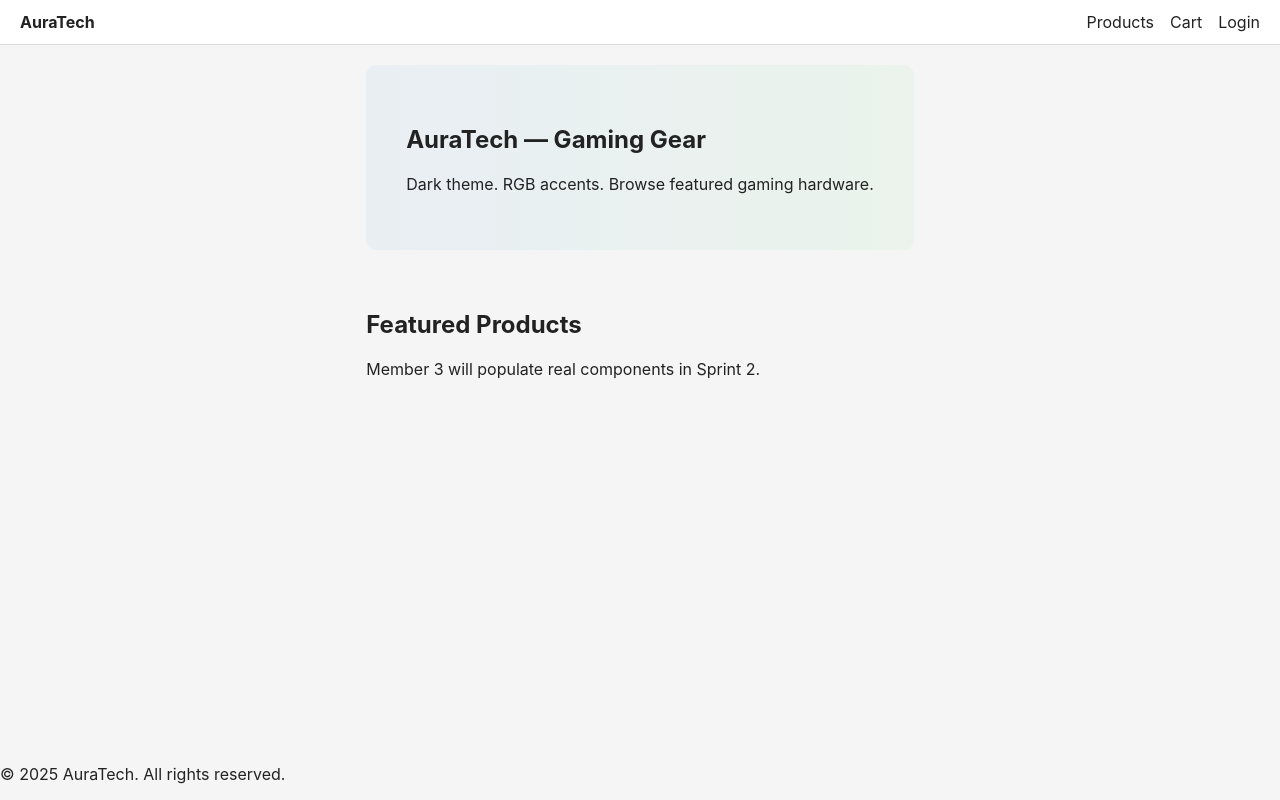
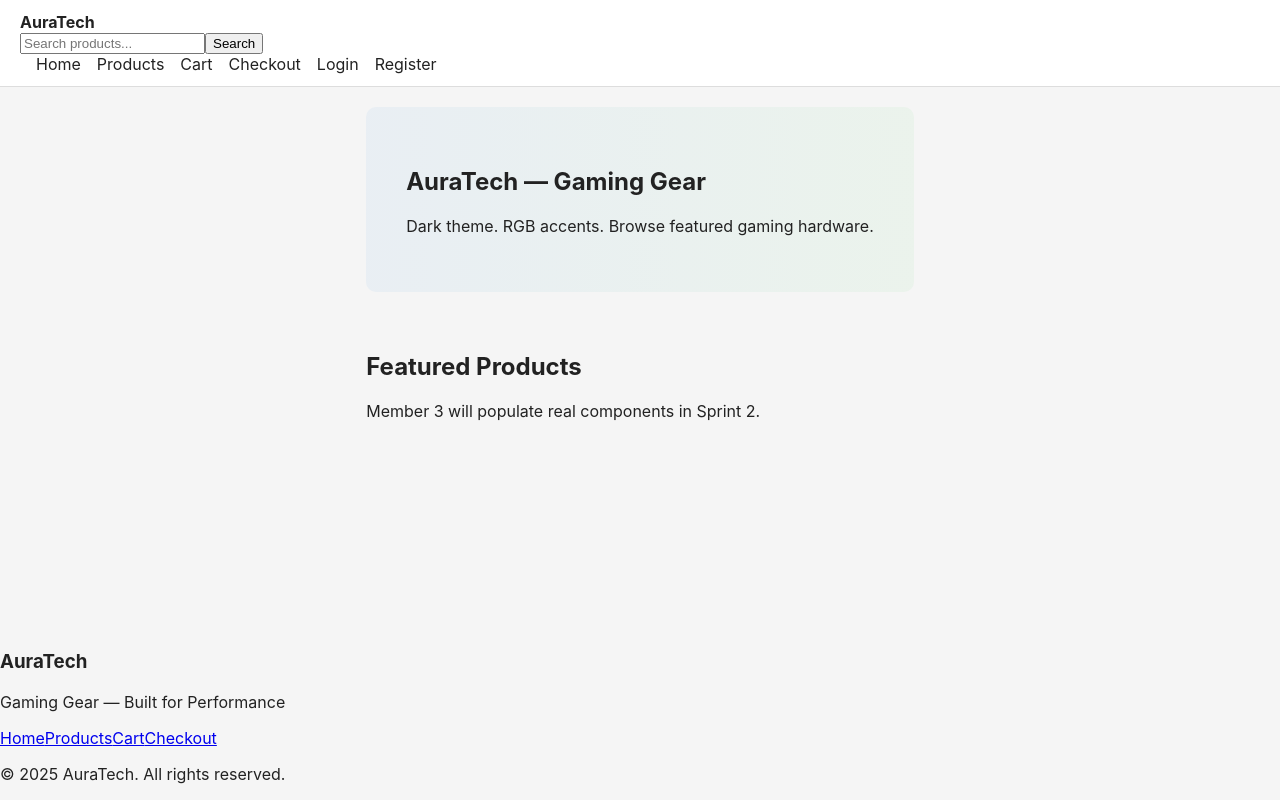
Before and after one commit to Waeijn/AuraTech, a JavaScript app: page / in a window 1280 px wide. Built offline with nearby package versions, Linux system fonts and the light colour scheme.

Commit message:
add navbar navigation route and basic footer structure

```diff
--- a/src/components/Footer.js
+++ b/src/components/Footer.js
@@ -8,7 +8,24 @@ export default function Footer() {
   return (
     <footer className="footer">
       <div className="footer__inner">
-        <p>© {new Date().getFullYear()} AuraTech. All rights reserved.</p>
+        {/* Left: Brand / Tagline */}
+        <div className="footer__brand">
+          <h3>AuraTech</h3>
+          <p>Gaming Gear — Built for Performance</p>
+        </div>
+
+        {/* Center: Navigation Links */}
+        <div className="footer__links">
+          <a href="/">Home</a>
+          <a href="/products">Products</a>
+          <a href="/cart">Cart</a>
+          <a href="/checkout">Checkout</a>
+        </div>
+
+        {/* Bottom: Copyright */}
+        <div className="footer__copy">
+          <p>© {new Date().getFullYear()} AuraTech. All rights reserved.</p>
+        </div>
       </div>
     </footer>
   );
--- a/src/components/Navbar.js
+++ b/src/components/Navbar.js
@@ -8,16 +8,45 @@ import "../styles/navbar.css";
 export default function Navbar() {
   return (
     <header className="navbar">
+      <div className="navbar__container">
+        {/* Logo / Brand */}
         <div className="navbar__brand">
           {/* Member 1 will provide logo */}
           <Link to="/">AuraTech</Link>
         </div>
 
+        {/* Search Bar */}
+        <div className="navbar__search">
+          <input
+            type="text"
+            placeholder="Search products..."
+            className="search-input"
+          />
+          <button className="search-btn">Search</button>
+        </div>
+
+        {/* Navigation Links */}
         <nav className="navbar__links">
-        <Link to="/products">Products</Link>
-        <Link to="/cart">Cart</Link>
-        <Link to="/login">Login</Link>
+          <Link to="/" className="nav-link">
+            Home
+          </Link>
+          <Link to="/products" className="nav-link">
+            Products
+          </Link>
+          <Link to="/cart" className="nav-link">
+            Cart
+          </Link>
+          <Link to="/checkout" className="nav-link">
+            Checkout
+          </Link>
+          <Link to="/login" className="nav-link">
+            Login
+          </Link>
+          <Link to="/register" className="nav-link">
+            Register
+          </Link>
         </nav>
+      </div>
     </header>
   );
 }
--- a/src/pages/HomePage.js
+++ b/src/pages/HomePage.js
@@ -7,11 +7,13 @@ import "../styles/home.css";
 export default function HomePage() {
   return (
     <section className="home-page">
+      {/* Hero Placeholder */}
       <div className="hero">
         <h1>AuraTech — Gaming Gear</h1>
         <p>Dark theme. RGB accents. Browse featured gaming hardware.</p>
       </div>
 
+      {/* Featured Products Placeholder */}
       <section className="featured">
         <h2>Featured Products</h2>
         <p>Member 3 will populate real components in Sprint 2.</p>
--- a/src/styles/home.css
+++ b/src/styles/home.css
@@ -3,7 +3,7 @@
 
 .hero {
   padding: 40px;
-    background: linear-gradient(
+  background: linear-gradient(
     90deg,
     rgba(0, 116, 217, 0.05),
     rgba(46, 204, 64, 0.05)
```
Also changed, not shown: public/img/logo/LOGO.png (added). Lines whose indentation alone changed are shown as unchanged.
